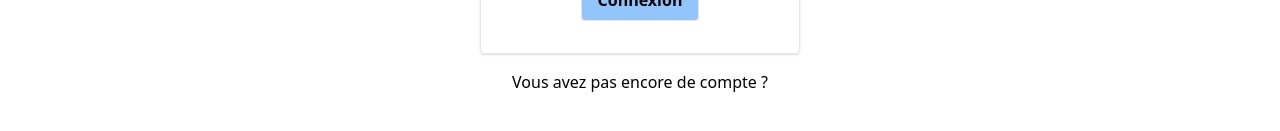
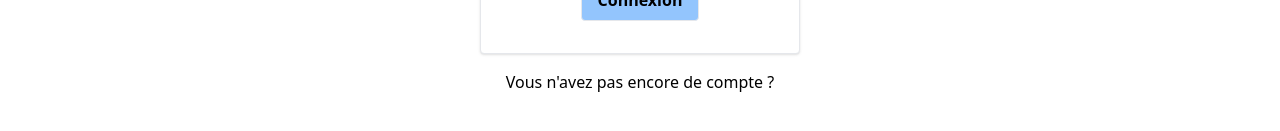
Before and after one commit to CorentinNrd/Test_technique, a Vue app in the folder front/: page /connexion in a window 1280 px wide. Shown: the part 335-466 px from the top of the page. Built offline with nearby package versions, Linux system fonts and the light colour scheme.

Commit message:
update - correction d'orthographe

```diff
--- a/front/src/views/LoginView.vue
+++ b/front/src/views/LoginView.vue
@@ -9,7 +9,7 @@
         hover:text-gray-600 hover:underline
       "
       to="/inscription"
-      >Vous avez pas encore de compte ?</router-link
+      >Vous n'avez pas encore de compte ?</router-link
     >
   </div>
 </template>
```
